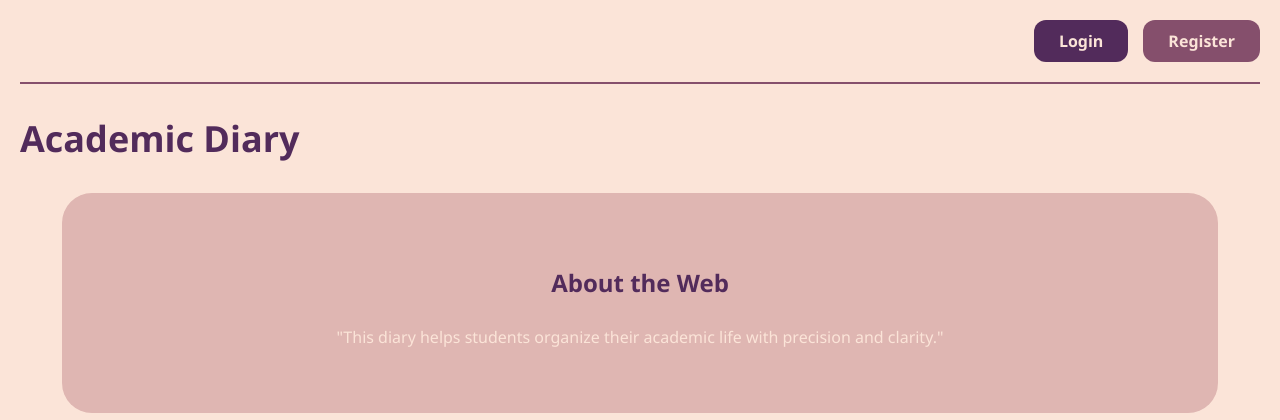
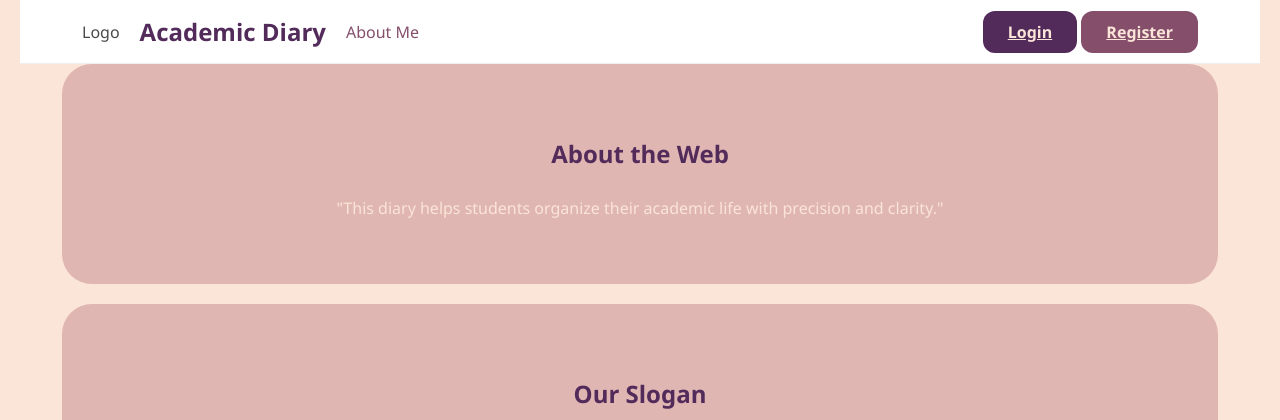
Before and after one commit to jingyi8282/Mini-IT-Project, a Flask app: page / in a window 1280 px wide. Shown: the top 420 px of the page. Run offline with Flask 3, Linux system fonts and the light colour scheme.

Commit message:
Redesigned navigation bar

```diff
--- a/static/homepage.css
+++ b/static/homepage.css
@@ -7,6 +7,15 @@ body {
 
 .dashboard-container {
     padding: 0 20px;
+}
+
+.navbar {
+    display: flex;
+    justify-content: space-between;
+    align-items: center;
+    padding: 15px 5%;
+    background-color: #fff;
+    border-bottom: 1px solid #eee;
 }
 
 /* New Top Navigation Bar */
@@ -19,6 +28,12 @@ body {
     margin-bottom: 30px;
 }
 
+.nav-left {
+    display: flex;
+    align-items: center;
+    gap: 20px; /* Space between logo, title, and About Me */
+}
+
 .nav-buttons {
     display: flex;
     gap: 15px;
@@ -27,6 +42,31 @@ body {
 .nav-buttons a {
     text-decoration: none;
     display: inline-block;
+}
+
+.nav-title {
+    font-size: 24px;
+    font-weight: bold;
+    color: #522b5b;
+    text-decoration: none;
+}
+
+.nav-link {
+    text-decoration: none;
+    color: #854f6c;
+    font-weight: 500;
+}
+
+.nav-link:hover {
+    color: #522b5b;
+}
+
+.about-me-footer {
+    margin-top: 50px;
+    padding: 40px;
+    background-color: #F8F5FF;
+    border-radius: 20px;
+    text-align: center;
 }
 
 .main-title {
--- a/templates/home.html
+++ b/templates/home.html
@@ -8,15 +8,20 @@
 <body>
     <div class="dashboard-container">
         <main class="main-content">
-            <nav class="top-nav">
-                <div class="nav-buttons">
-                    <a href="{{ url_for('login') }}" class="btn primary">Login</a>
-                    <a href="{{ url_for('register') }}" class="btn secondary">Register</a>
-                </div>
-            </nav>
 
-            <header class="top-bar">
-                <h1 class="main-title">Academic Diary</h1>
+            <header class="navbar">
+                <div class="nav-left">
+                    <div class="logo-placeholder">Logo</div>
+
+                    <a href="{{ url_for('home') }}" class="nav-title">Academic Diary</a>
+
+                    <a href="#about-me" class="nav-link">About Me</a>
+                    </div>
+
+                    <div class="nav-right">
+                        <a href="{{ url_for('login') }}" class="btn primary">Login</a>
+                        <a href="{{ url_for('register') }}" class="btn secondary">Register</a>
+                    </div>
             </header>
 
             <section class="grid-layout">
```
